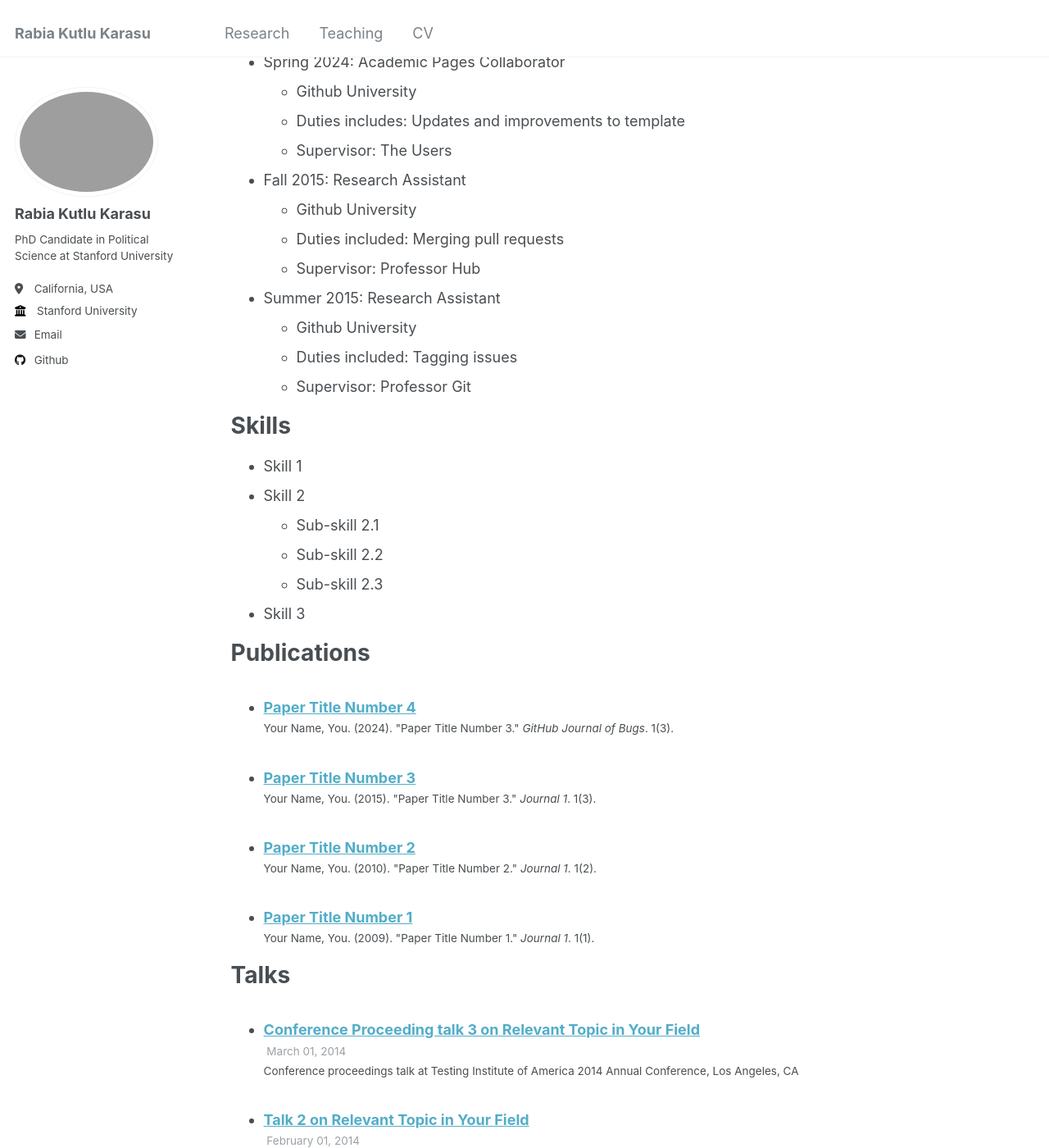
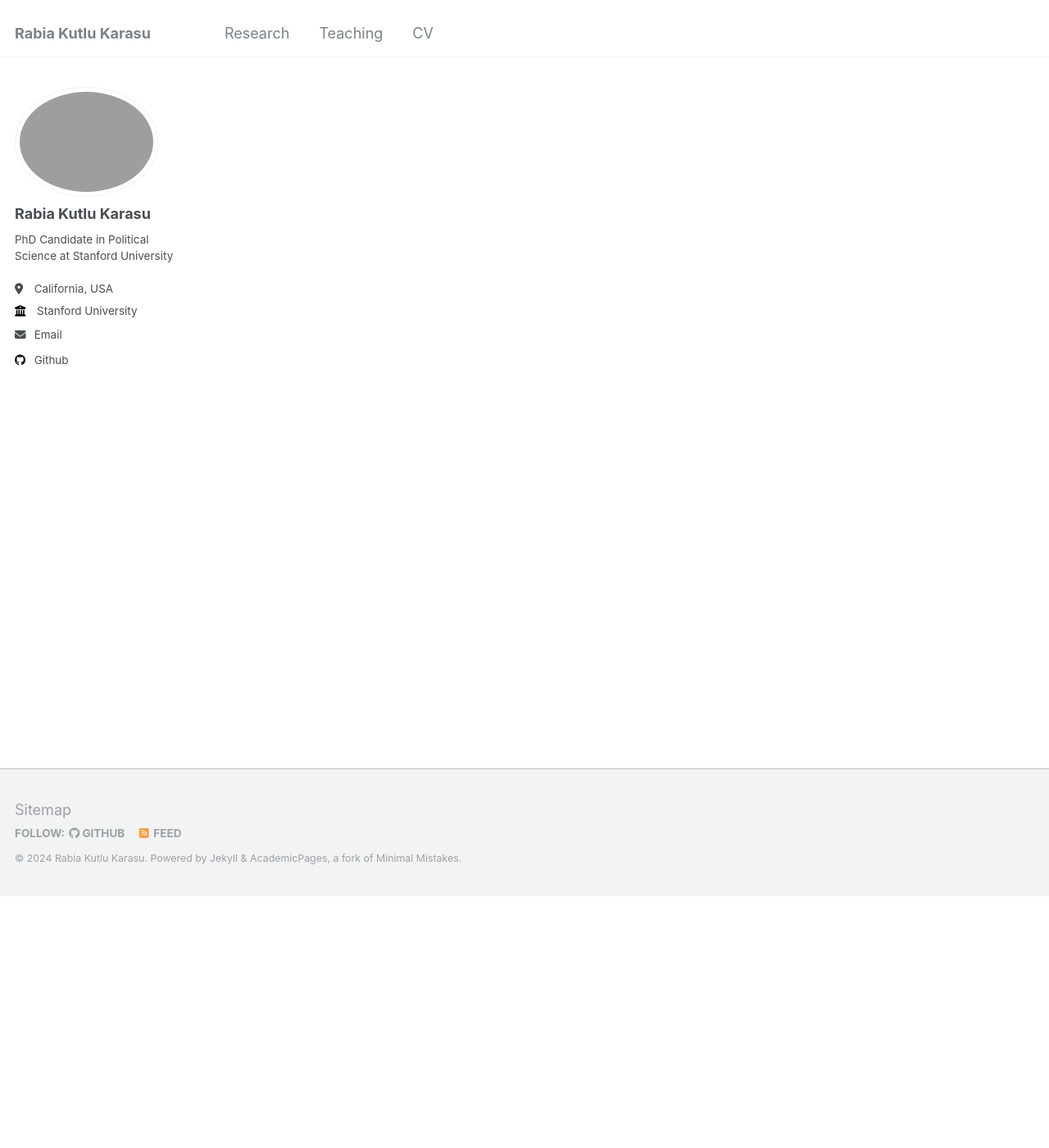
Before and after one commit to rabiakutlukarasu/rabiakutlukarasu.github.io, a Jekyll site: the page built from _pages/cv.md, in a window 1280 px wide and 1400 px high, scrolled down 307 px. Shown: the whole window at 82% size. Built offline with Jekyll 4.4.1, drawn with Linux system fonts in a browser that asks for light colours; some of the changed text lies outside the part shown.

Commit message:
Update cv.md

```diff
--- a/_pages/cv.md
+++ b/_pages/cv.md
@@ -9,56 +9,4 @@ redirect_from:
 
 {% include base_path %}
 
-Education
-======
-* Ph.D in Version Control Theory, GitHub University, 2018 (expected)
-* M.S. in Jekyll, GitHub University, 2014
-* B.S. in GitHub, GitHub University, 2012
-
-Work experience
-======
-* Spring 2024: Academic Pages Collaborator
-  * Github University
-  * Duties includes: Updates and improvements to template
-  * Supervisor: The Users
-
-* Fall 2015: Research Assistant
-  * Github University
-  * Duties included: Merging pull requests
-  * Supervisor: Professor Hub
-
-* Summer 2015: Research Assistant
-  * Github University
-  * Duties included: Tagging issues
-  * Supervisor: Professor Git
-
-Skills
-======
-* Skill 1
-* Skill 2
-  * Sub-skill 2.1
-  * Sub-skill 2.2
-  * Sub-skill 2.3
-* Skill 3
-
-Publications
-======
-  <ul>{% for post in site.publications reversed %}
-    {% include archive-single-cv.html %}
-  {% endfor %}</ul>
-
-Talks
-======
-  <ul>{% for post in site.talks reversed %}
-    {% include archive-single-talk-cv.html  %}
-  {% endfor %}</ul>
-
-Teaching
-======
-  <ul>{% for post in site.teaching reversed %}
-    {% include archive-single-cv.html %}
-  {% endfor %}</ul>
-
-Service and leadership
-======
-* Currently signed in to 43 different slack teams
+You can also find my CV [here](https://www.dropbox.com/scl/fi/5d3r8mxd8zoiwouondn70/CV_Aug2024.pdf?rlkey=zl9ngunawslgxvv1yf4u4zgn7&st=100lc6cn&dl=0).
```
